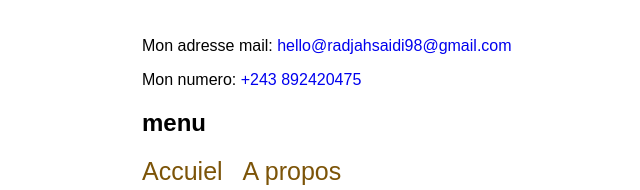
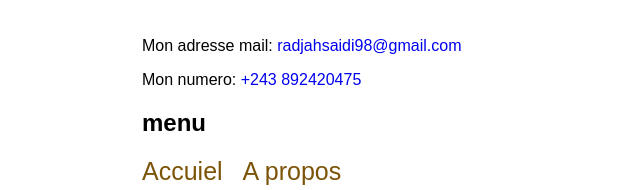
Before and after one commit to mrsaidi0/monsite, a plain HTML site: page apropos.html in a window 1280 px wide. Shown: the part 240-430 px from the top of the page, 98-738 px from the left. Drawn offline with Linux system fonts and the light colour scheme.

Commit message:
Add files via upload

```diff
--- a/apropos.html
+++ b/apropos.html
@@ -20,8 +20,7 @@
             </header>
             <section >
                 <h1 class="h1"> contact</h1>
-                <p>Mon adresse mail: <a href="mailto:hello@radjahsaidi98@gmail.com?subject=hello">hello@radjahsaidi98@gmail.com
-                </a></p>
+                <p>Mon adresse mail: <a href="mailto:radjahsaidi98@gmail.com">radjahsaidi98@gmail.com </a></p>
                 <p>Mon numero: <a href="tel:=243 892420475">+243 892420475</a></p>
 
 
```
